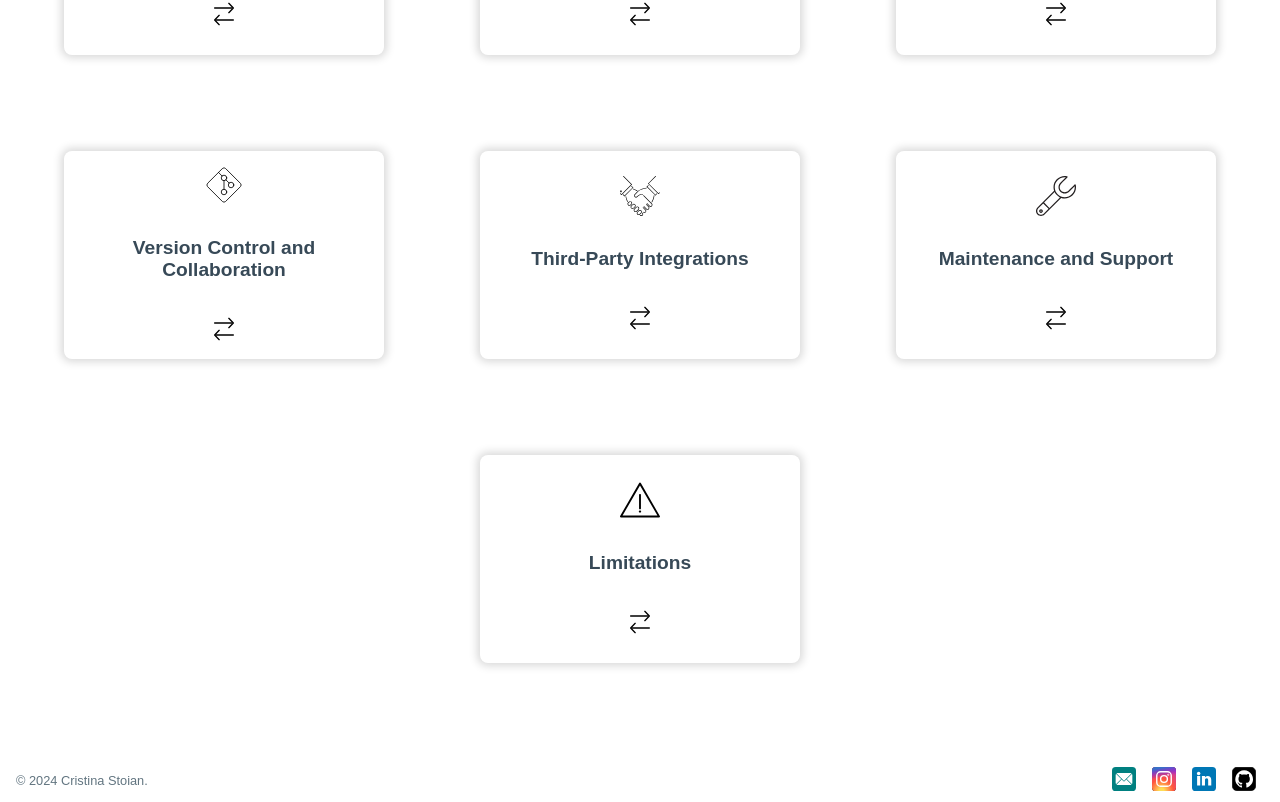
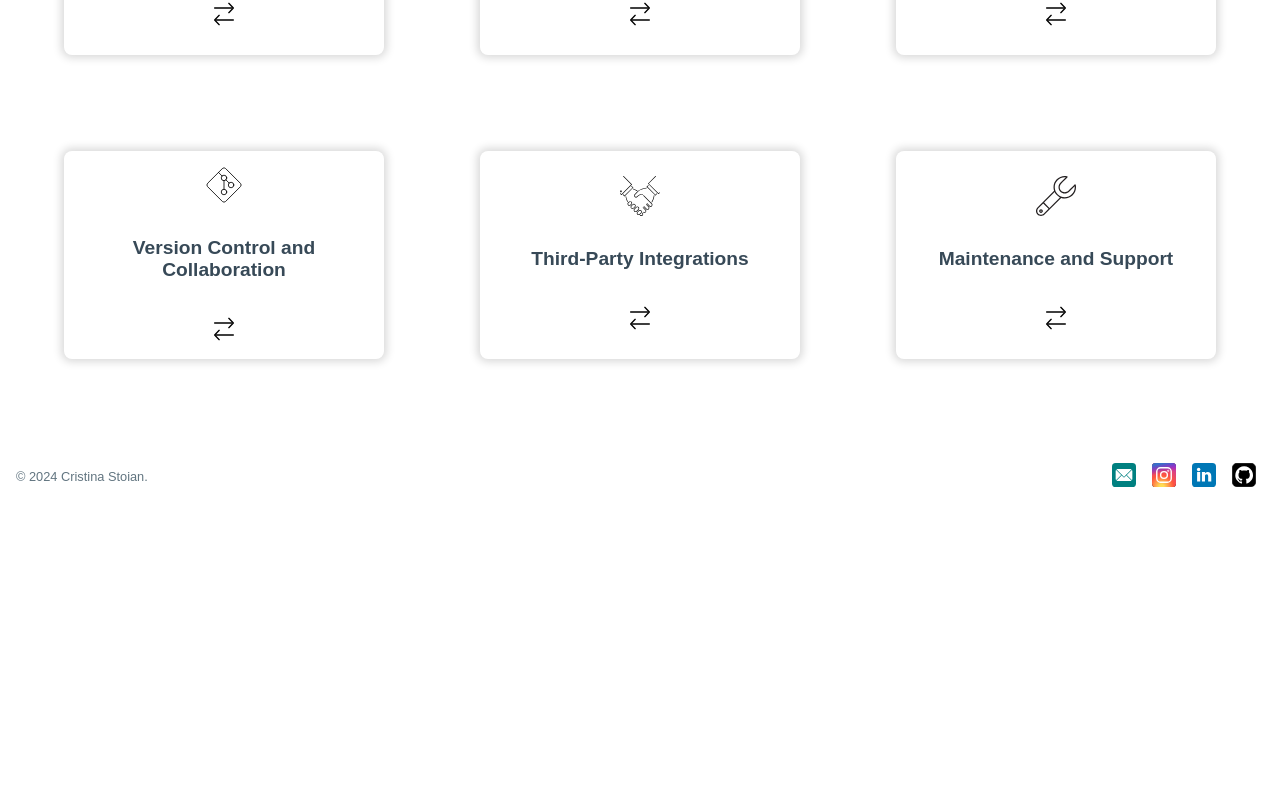
Before and after one commit to CristinaSt86/Portfolio, a React (Create React App) app: page /services in a window 1280 px wide. Shown: the part 828-1630 px from the top of the page. After the commit the page ends 1326 px from the top, so only its background shows below. Built offline with nearby package versions, Linux system fonts and the light colour scheme.

Commit message:
Remove a card from Services. Minor design changes.

```diff
--- a/src/components/Form/Form.module.css
+++ b/src/components/Form/Form.module.css
@@ -8,7 +8,7 @@
   justify-content: center;
   align-items: center;
   box-sizing: border-box;
-  background-color: #222b8a
+  background-color: #3747d6;
 }
 
 .formNight {
@@ -30,10 +30,12 @@
   cursor: pointer;
   transition: transform 0.3s ease;
   box-sizing:border-box;
+  box-shadow: 0 4px 8px rgba(0, 0, 0, 0.4);
 }
 
 .submitButton:hover{
   background-color: #fff;
   color: #3747d6;
   transform: translateY(-2px);
+
 }
--- a/src/locales/de.json
+++ b/src/locales/de.json
@@ -174,8 +174,7 @@
   "thirdPartyIntegrationDescription": "Integration externer Dienste wie CMS, Analyse-Tools, Social-Media-Widgets sowie interaktive Karten, Chatbots und andere Drittanbieter-Widgets für eine nahtlose Funktionalität.",
   "maintenanceTitle": "Wartung und Unterstützung",
   "maintenanceDescription": "Angebot von fortlaufender Wartung und Aktualisierungen der Webseite. Fehlerbehebung und Bugfixing.",
-  "limitationsTitle": "Einschränkungen",
-  "limitationsDescription": "Ich spezialisiere mich auf Front-End-Lösungen und biete keine Back-End-Entwicklung oder Zahlungsintegration an. Bei Bedarf stelle ich gerne den Kontakt zu Back-End-Experten her.",
+
   "tinyTips": {
     "TinyTipsTitle": "RAT #",
     "rollForNewAdvice": "Für neuen Rat würfeln!"
--- a/src/locales/en.json
+++ b/src/locales/en.json
@@ -178,8 +178,6 @@
   "thirdPartyIntegrationDescription": "Integrating external services such as content management systems (CMS), analytics tools, and social media widgets. Embedding interactive maps, chatbots, and other third-party widgets.",
   "maintenanceTitle": "Maintenance and Support",
   "maintenanceDescription": "Offering ongoing website maintenance and updates. Troubleshooting and fixing bugs.",
-  "limitationsTitle": "Limitations",
-  "limitationsDescription": "While I focus on front-end solutions and do not handle back-end development or payment integrations, I can collaborate with back-end experts or connect you with third-party services as needed.",
 
   "tinyTips": {
     "TinyTipsTitle": "ADVICE #",
--- a/src/locales/ro.json
+++ b/src/locales/ro.json
@@ -175,8 +175,7 @@
   "thirdPartyIntegrationDescription": "Integrarea serviciilor externe, cum ar fi sistemele de gestionare a conținutului (CMS), uneltele de analiză și widgeturile rețelelor sociale. Încorporarea hărților interactive, chatbot-urilor și altor widgeturi terțe.",
   "maintenanceTitle": "Mentenanță și suport",
   "maintenanceDescription": "Oferirea de mentenanță și actualizări continue ale site-ului web. Depanarea și remedierea erorilor.",
-  "limitationsTitle": "Limitări",
-  "limitationsDescription": "Deși mă concentrez pe soluții de front-end și inca nu gestionez dezvoltarea de back-end sau integrările de plăți, pot colabora cu experți de back-end sau vă pot conecta cu servicii terțe după necesități.",
+
 
   "tinyTips": {
     "TinyTipsTitle": "Sfat #",
--- a/src/pages/ServicesPage/ServicesPage.jsx
+++ b/src/pages/ServicesPage/ServicesPage.jsx
@@ -5,7 +5,6 @@ import FlippCard from "../../components/FlippCard/FlippCard";
 import code from "../../images/code.svg";
 import edit from "../../images/editTool.svg";
 import gitBranch from "../../images/gitBranch.svg";
-import limitations from "../../images/limitations.svg";
 import network from "../../images/network.svg";
 import nodes from "../../images/nodes.svg";
 import rocket from "../../images/rocket.svg";
@@ -105,13 +104,6 @@ const Services = () => {
       icon: wrench,
       flipIcon: flipIcon,
     },
-    {
-      key: "limitations",
-      title: t("limitationsTitle"),
-      description: t("limitationsDescription"),
-      icon: limitations,
-      flipIcon: flipIcon,
-    },
   ];
 
   return (
```
